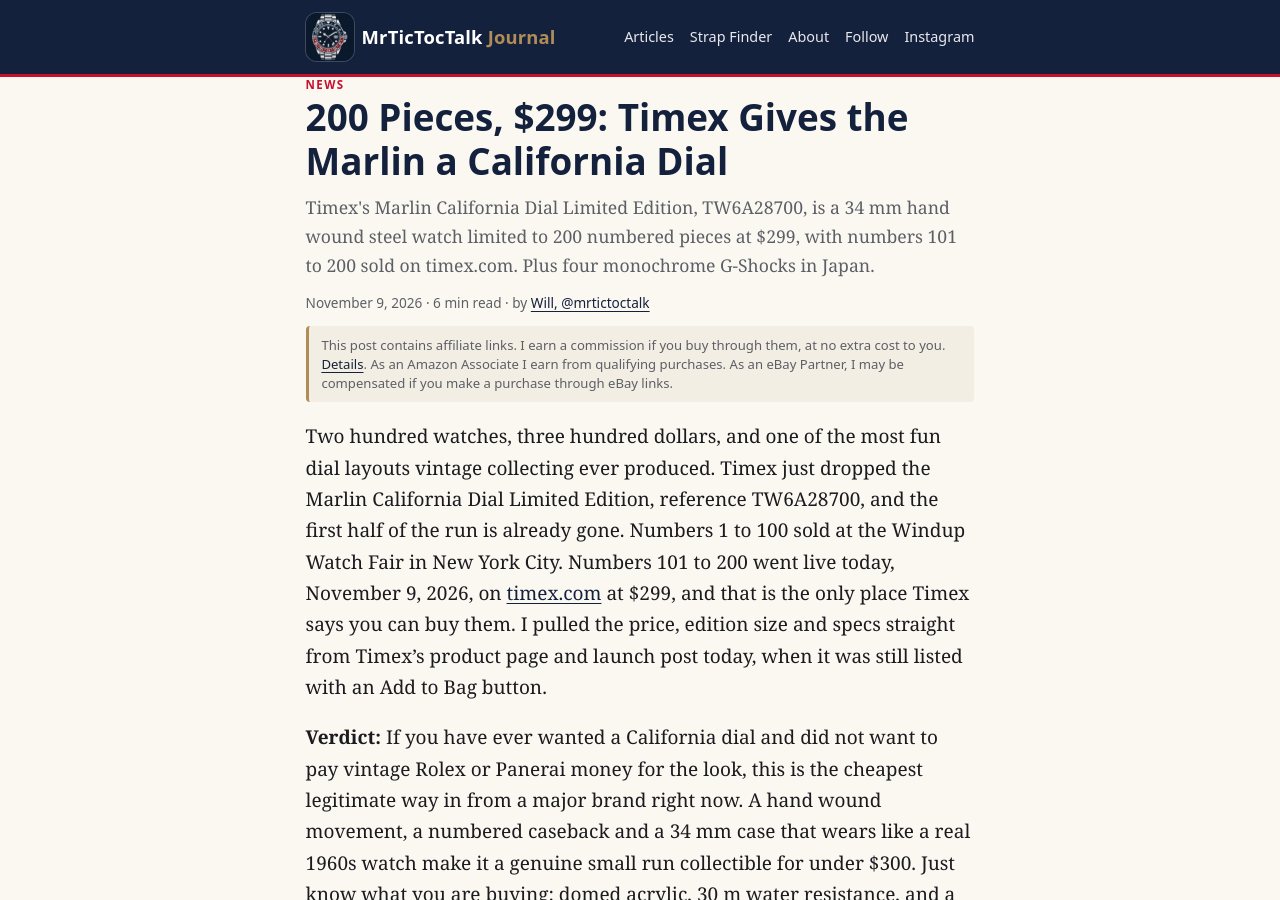
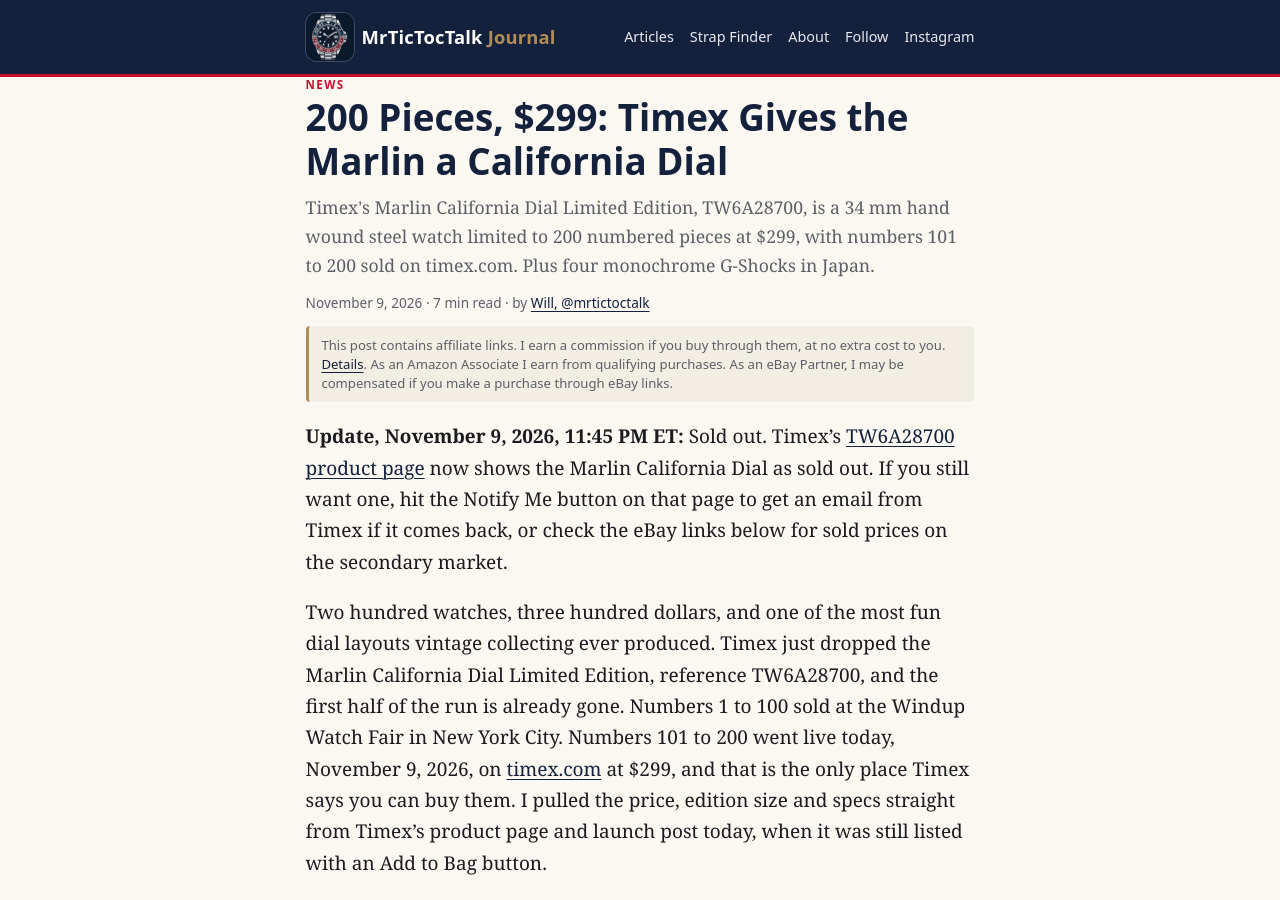
Before and after one commit to williec677/williec677.github.io, a Jekyll site: the page built from _posts/2026-11-09-timex-marlin-california-dial-gshock-monochrome-mtm-news.md, in a window 1280 px wide and 900 px high. Built offline with Jekyll 4.4.1, drawn with Linux system fonts in a browser that asks for light colours.

Commit message:
Marlin California Dial post: add sold out update

```diff
--- a/_posts/2026-11-09-timex-marlin-california-dial-gshock-monochrome-mtm-news.md
+++ b/_posts/2026-11-09-timex-marlin-california-dial-gshock-monochrome-mtm-news.md
@@ -10,6 +10,8 @@ tags: [news, timex, marlin, california-dial, limited-edition, affordable, casio,
 affiliate: true
 ig_caption: "Timex just put a California dial on the Marlin. TW6A28700: 34 mm steel, black dial with Roman numerals up top and Arabic below, domed acrylic, hand wound, 200 numbered pieces at $299. Half sold at the Windup Watch Fair in NYC, the rest on timex.com now. Specs checked on Timex's own page. Full story on the Journal, link in bio. #timex #timexmarlin #californiadial #watchnews #mrtictoctalk"
 ---
+**Update, November 9, 2026, 11:45 PM ET:** Sold out. Timex's [TW6A28700 product page](https://timex.com/products/marlin-california-dial-limited-edition-34mm-leather-strap-watch-tw6a28700) now shows the Marlin California Dial as sold out. If you still want one, hit the Notify Me button on that page to get an email from Timex if it comes back, or check the eBay links below for sold prices on the secondary market.
+
 Two hundred watches, three hundred dollars, and one of the most fun dial layouts vintage collecting ever produced. Timex just dropped the Marlin California Dial Limited Edition, reference TW6A28700, and the first half of the run is already gone. Numbers 1 to 100 sold at the Windup Watch Fair in New York City. Numbers 101 to 200 went live today, November 9, 2026, on [timex.com](https://timex.com/products/marlin-california-dial-limited-edition-34mm-leather-strap-watch-tw6a28700) at $299, and that is the only place Timex says you can buy them. I pulled the price, edition size and specs straight from Timex's product page and launch post today, when it was still listed with an Add to Bag button.
 
 **Verdict:** If you have ever wanted a California dial and did not want to pay vintage Rolex or Panerai money for the look, this is the cheapest legitimate way in from a major brand right now. A hand wound movement, a numbered caseback and a 34 mm case that wears like a real 1960s watch make it a genuine small run collectible for under $300. Just know what you are buying: domed acrylic, 30 m water resistance, and a movement Timex does not name on its own page.
```
